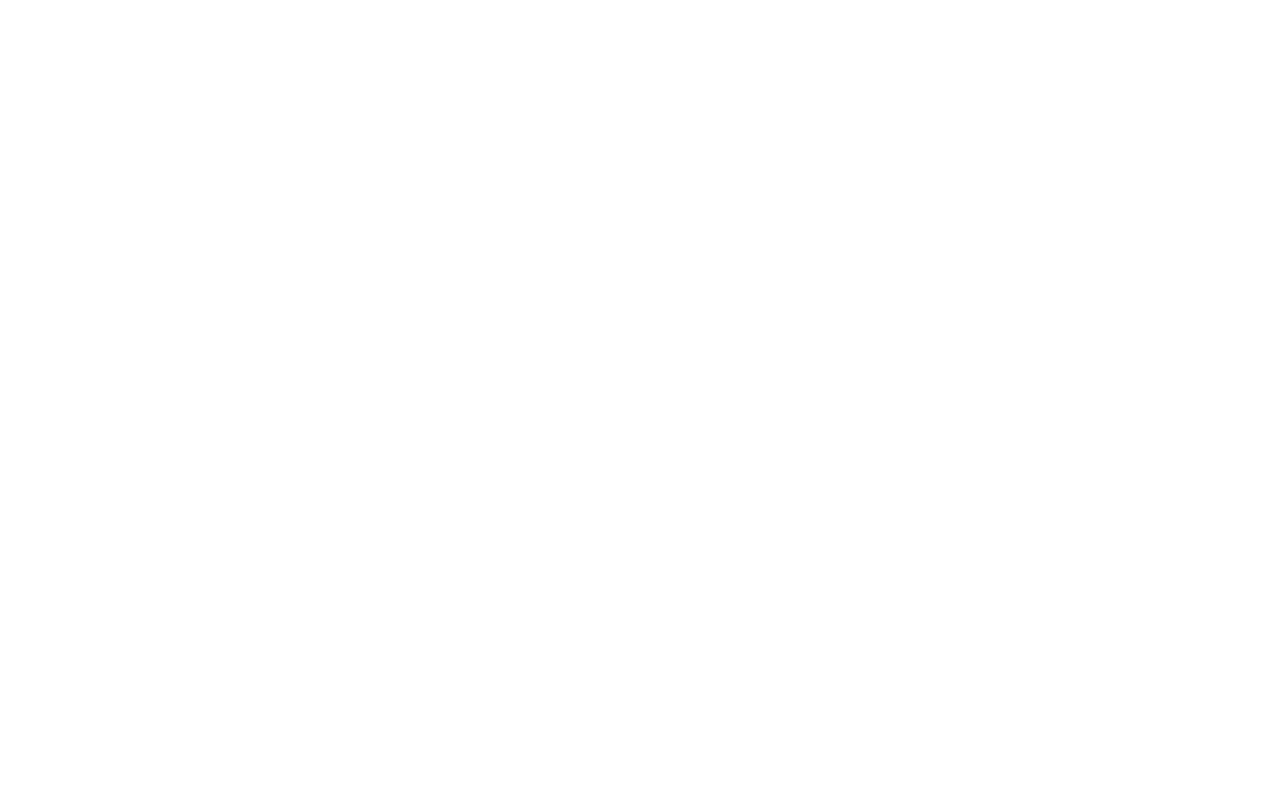
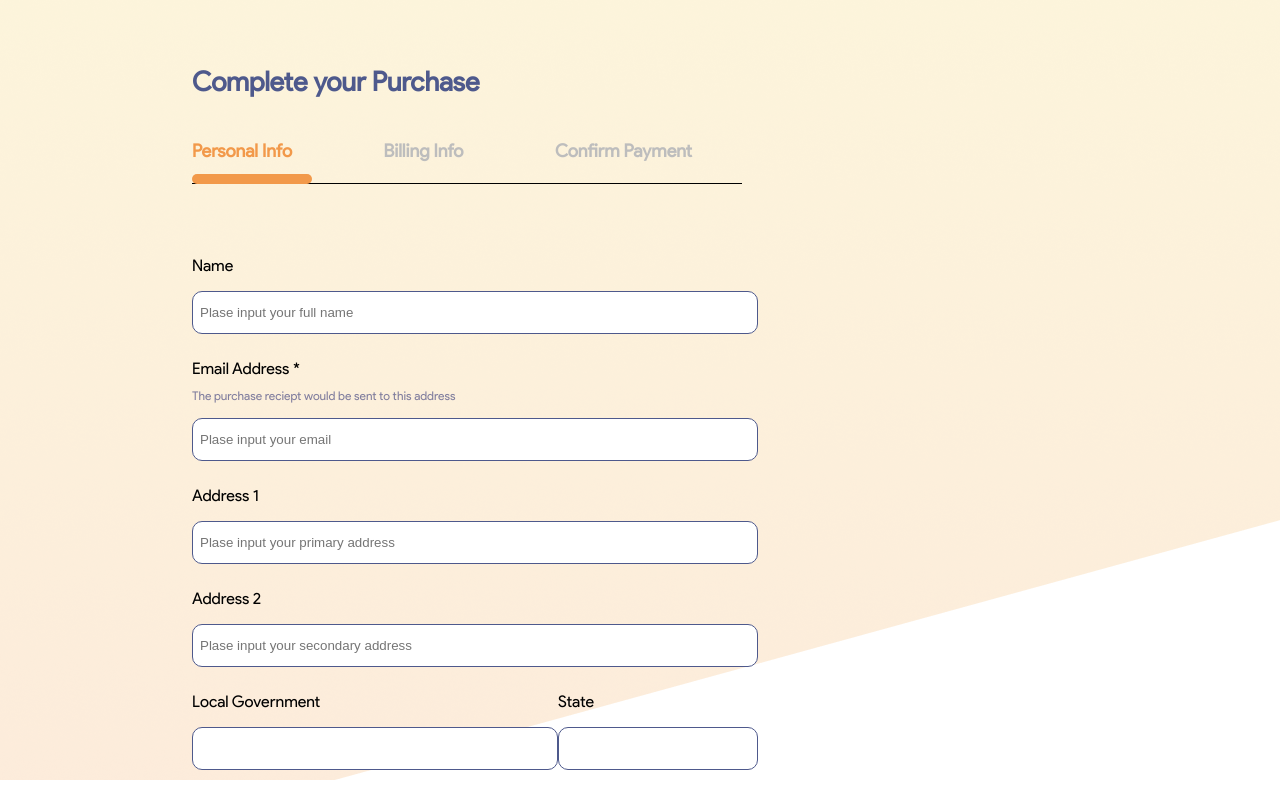
Before and after one commit to ETIM-PAUL/pario-task1, a React (Create React App) app: page / in a window 1280 px wide. Built offline with nearby package versions, Linux system fonts and the light colour scheme.

Commit message:
added input components for profile set up

```diff
--- a/package.json
+++ b/package.json
@@ -6,6 +6,7 @@
     "@testing-library/jest-dom": "^5.16.5",
     "@testing-library/react": "^13.3.0",
     "@testing-library/user-event": "^13.5.0",
+    "node-sass": "^7.0.1",
     "react": "^18.2.0",
     "react-dom": "^18.2.0",
     "react-scripts": "5.0.1",
--- a/src/App.js
+++ b/src/App.js
@@ -1,5 +1,11 @@
+import Profile from "./components/profile";
+
 function App() {
-  return <div className="App"></div>;
+  return (
+    <div className="App">
+      <Profile />
+    </div>
+  );
 }
 
 export default App;
--- /dev/null
+++ b/src/components/inputComponents.js
@@ -0,0 +1,15 @@
+import React from "react";
+import "../styles/input.scss";
+const InputComponent = ({ children, ...props }) => {
+  return (
+    <div className="input-container">
+      <div className="label-children">
+        <label>{props.label}</label>
+        {children}
+      </div>
+      <input {...props} />
+    </div>
+  );
+};
+
+export default InputComponent;
--- /dev/null
+++ b/src/components/profile.js
@@ -0,0 +1,55 @@
+import React from "react";
+import "../styles/profile.scss";
+import InputComponent from "./inputComponents";
+
+const Profile = () => {
+  return (
+    <div className="profile-container">
+      <div className="profile-inner">
+        <div className="top-header">
+          <p>Complete your Purchase</p>
+        </div>
+        <div className="stages-info">
+          <span className="info current-stage">personal info</span>
+          <span className="info">billing info</span>
+          <span className="info">confirm payment</span>
+        </div>
+        <div className="horizontal-line"></div>
+        <div className="horizontal-stage-indicator"></div>
+        <br />
+        <div className="form-container">
+          <InputComponent
+            label="Name"
+            placeholder="Plase input your full name"
+            type="text"
+          />
+          <InputComponent
+            label="Email Address *"
+            placeholder="Plase input your email"
+            type="email"
+          >
+            <span className="email-redirect">
+              The purchase reciept would be sent to this address
+            </span>
+          </InputComponent>
+          <InputComponent
+            label="Address 1"
+            placeholder="Plase input your primary address"
+            type="text"
+          />
+          <InputComponent
+            label="Address 2"
+            placeholder="Plase input your secondary address"
+            type="text"
+          />
+          <div className="state-lga">
+            <InputComponent label="Local Government" className="lga" />
+            <InputComponent label="State" />
+          </div>
+        </div>
+      </div>
+    </div>
+  );
+};
+
+export default Profile;
--- a/src/index.css
+++ b/src/index.css
@@ -10,6 +10,7 @@
   font-family: Products;
   -webkit-font-smoothing: antialiased;
   -moz-osx-font-smoothing: grayscale;
+  font-style: normal;
 }
 
 code {
--- /dev/null
+++ b/src/styles/base.scss
@@ -0,0 +1,4 @@
+$input-margin-y: 10px;
+$set_bg_image: url("../assets/images/bg-image.png");
+$font-weight: 700;
+$primary-color: #f2994a;
--- /dev/null
+++ b/src/styles/input.scss
@@ -0,0 +1,30 @@
+@import "base.scss";
+
+.input-container {
+  margin-top: 10px;
+}
+
+.label-children {
+  display: grid;
+  .email-redirect {
+    font-weight: 400;
+    font-size: 12px;
+    line-height: 24px;
+
+    color: #817e9e;
+  }
+}
+label {
+  line-height: $font-weight;
+  font-size: 16px;
+  line-height: 30px;
+}
+input {
+  margin: 10px auto;
+  width: 100%;
+  background: #ffffff;
+  border: 1px solid #4e598c;
+  border-radius: 10px;
+  height: 35px;
+  padding: 3px 7px;
+}
--- /dev/null
+++ b/src/styles/profile.scss
@@ -0,0 +1,74 @@
+@import "base.scss";
+
+.profile-container {
+  background-image: $set_bg_image;
+  height: auto;
+  // overflow: hidden;
+}
+
+.profile-inner {
+  margin: 0 auto;
+  padding-top: 30px;
+  width: 70%;
+}
+
+.top-header {
+  font-weight: $font-weight;
+  font-size: 27px;
+  line-height: 50px;
+  color: #4e598c;
+}
+
+.stages-info {
+  display: flex;
+  width: 500px;
+  justify-content: space-between;
+  align-self: center;
+  span {
+    text-transform: capitalize;
+    font-weight: $font-weight;
+    font-size: 18px;
+    line-height: 34px;
+    color: #bdbdbd;
+  }
+  .current-stage {
+    color: $primary-color;
+  }
+}
+
+.horizontal-line {
+  margin-top: 15px;
+  width: 550px;
+  background-color: black;
+  height: 1px;
+}
+
+.horizontal-stage-indicator {
+  background-color: $primary-color;
+  width: 120px;
+  height: 10px;
+  border-radius: 10px;
+  position: absolute;
+  top: 21.7%;
+}
+
+.form-container {
+  margin-top: 3rem;
+  width: 550px;
+}
+
+.state-lga {
+  display: flex;
+  justify-content: space-between;
+  align-self: center;
+  &:nth-child(1) {
+    flex-grow: 1;
+  }
+  &:nth-child(2) {
+    flex-grow: 1;
+  }
+}
+
+.lga {
+  width: 350px;
+}
```
Also changed, not shown: src/components/payment.js (added), 1 other file (tests, documents, lock files or other folders).
